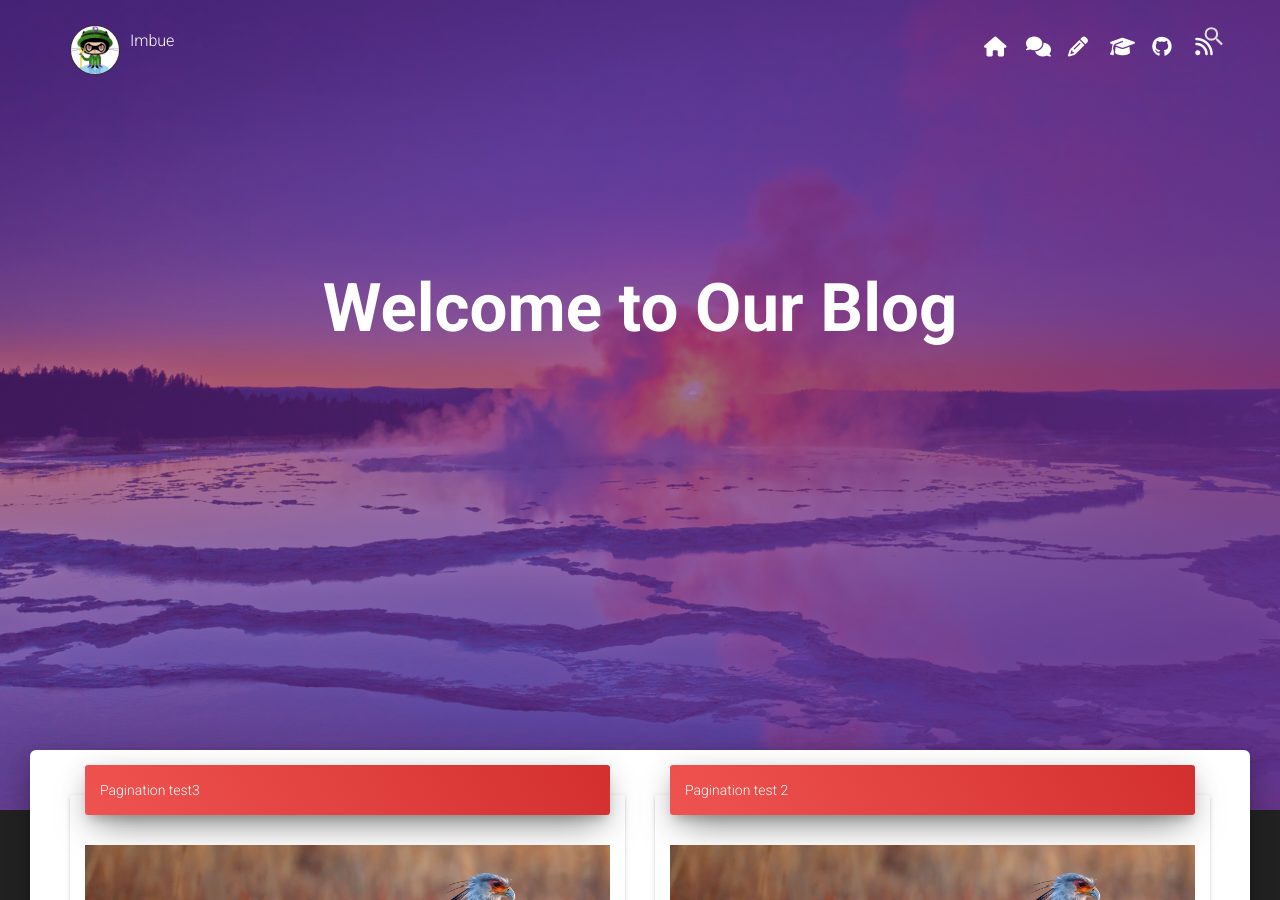
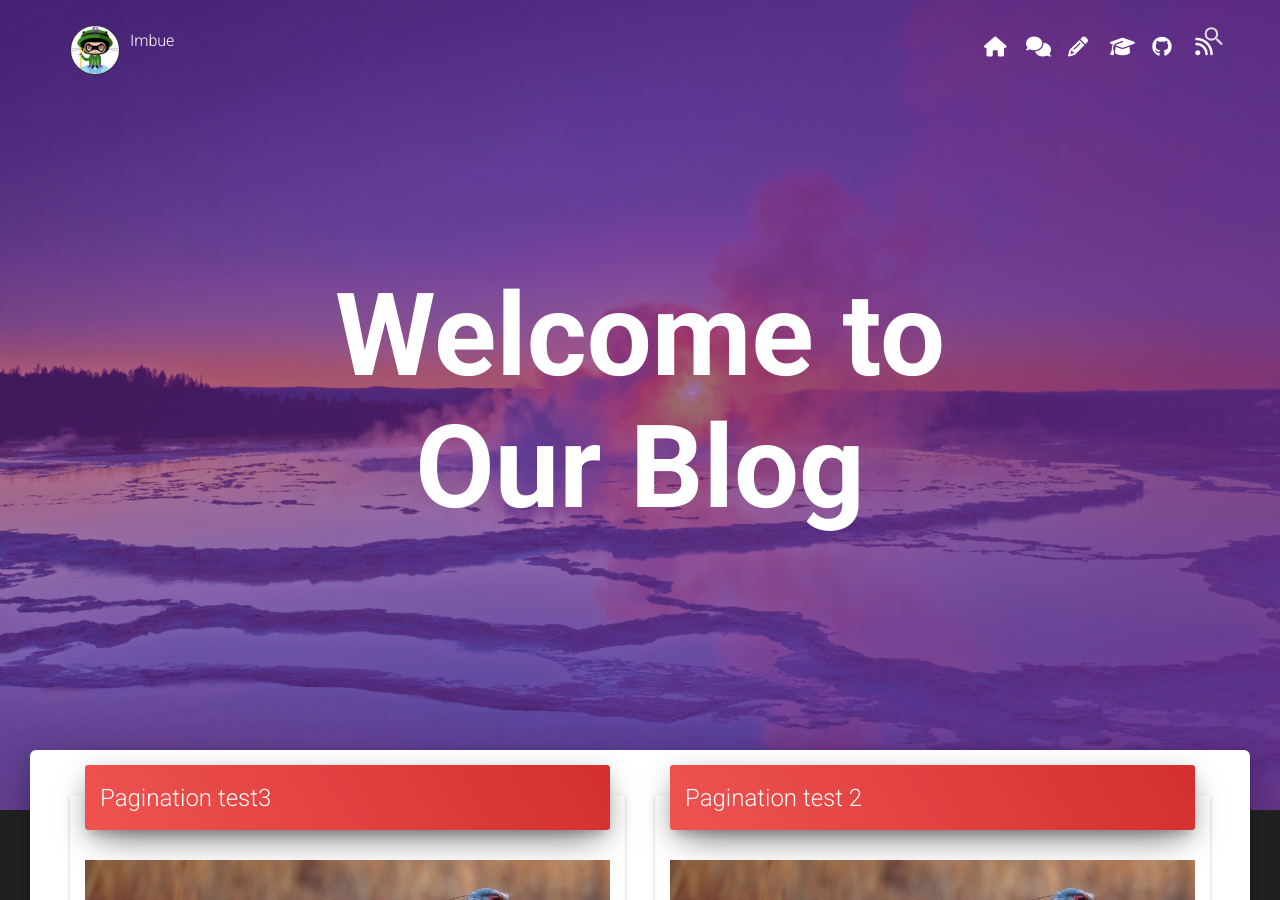
Before and after one commit to tip4programs/imbue, a Jekyll site: the page built from index.html, in a window 1280 px wide and 900 px high. Built offline with Jekyll 4.4.1, drawn with Linux system fonts in a browser that asks for light colours; nearby versions of some CDN libraries; the list of posts is cut into pages by our own code.

Commit message:
Update additional.css

```diff
--- a/asset/css/additional.css
+++ b/asset/css/additional.css
@@ -121,24 +121,24 @@
     font-weight: bold;
 }
 /* Typography */
-container {
+body {
   font-size: 24px;
 }
 
 @include media-breakpoint-up(sm) {
-  container {
+  body {
     font-size: 24px;
   }
 }
 
 @include media-breakpoint-up(md) {
-  container {
+  body {
     font-size: 22px;
   }
 }
 
 @include media-breakpoint-up(lg) {
-  container {
+  body {
     font-size: 28px;
   }
 }
```
